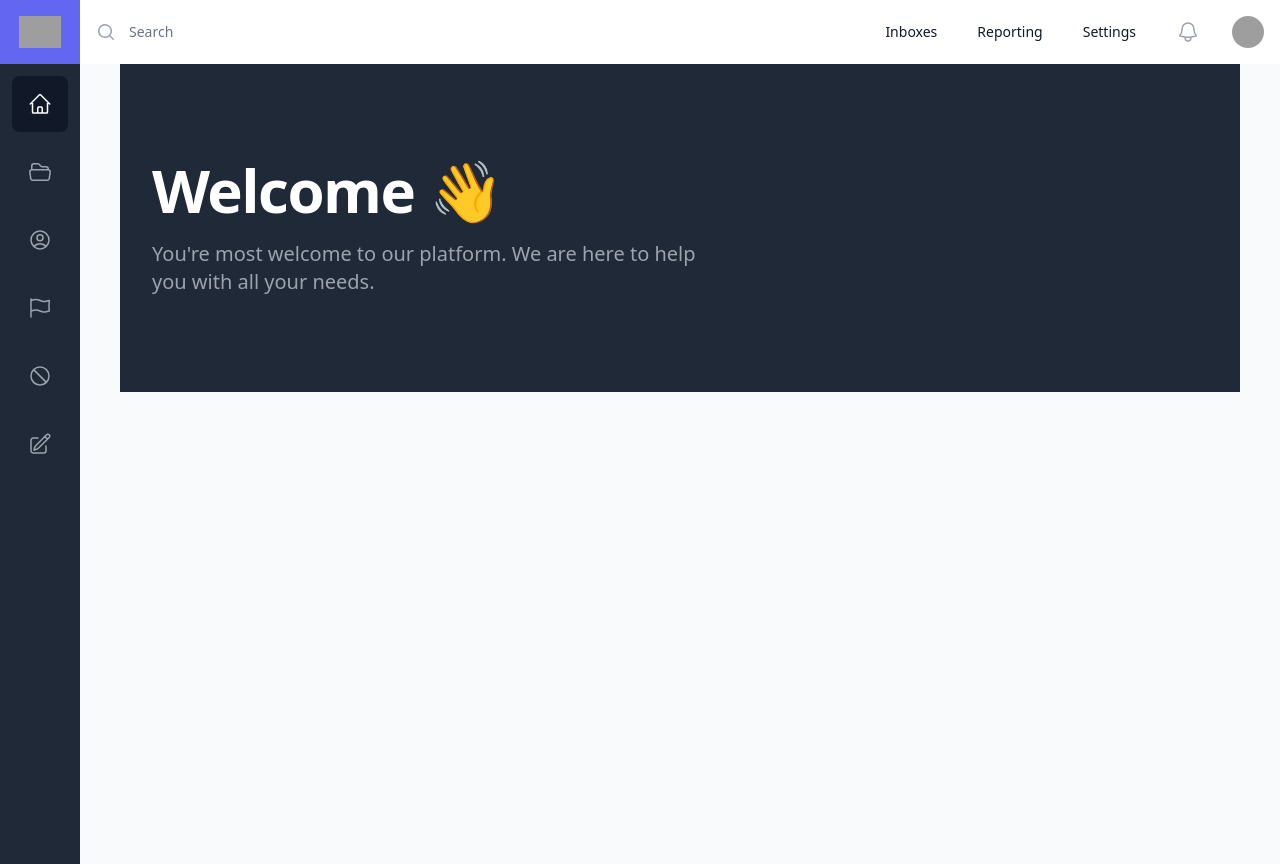
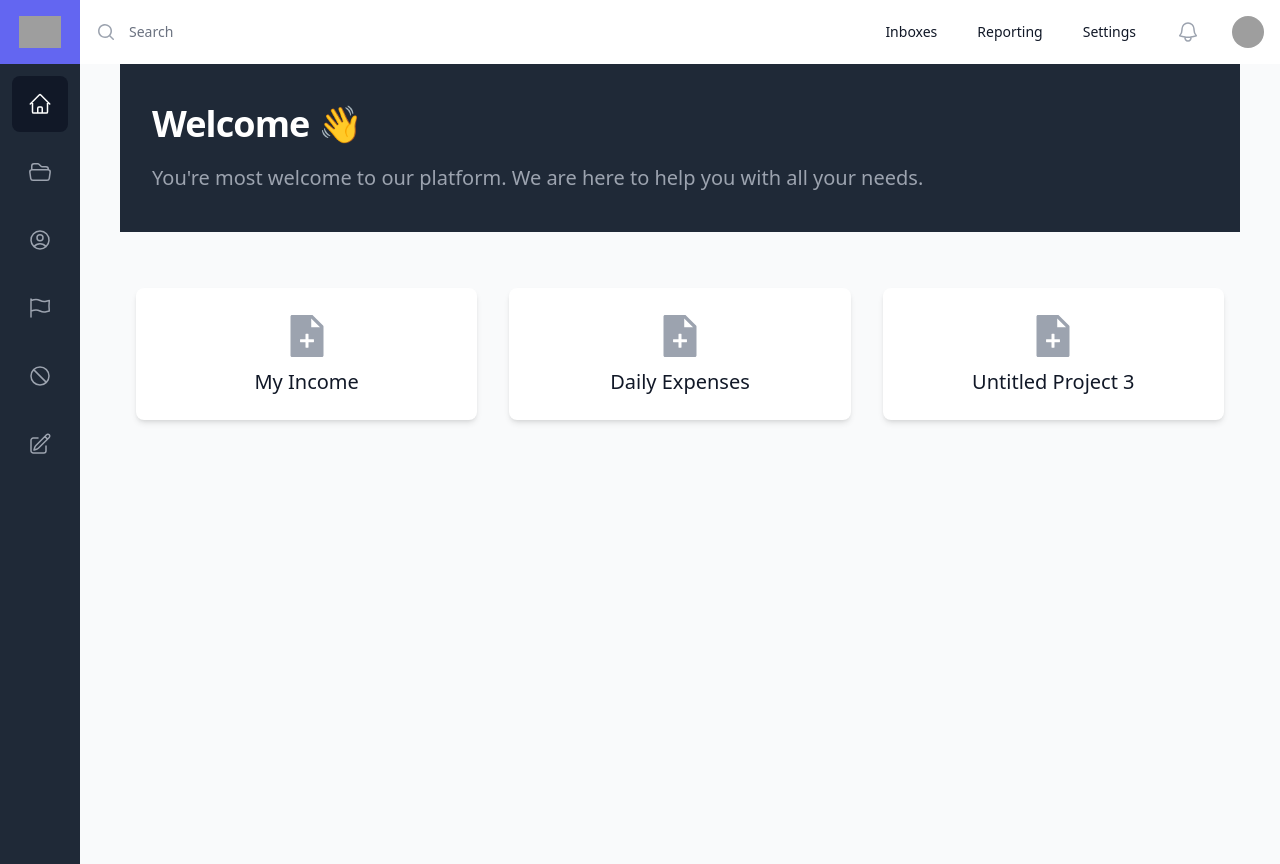
Before and after one commit to Amit-Ramrakhyani/Personal-Finance-Monitoring-System, a React (Vite) app: page / in a window 1280 px wide. Built offline with nearby package versions, Linux system fonts and the light colour scheme; no server answers; sample sign-in values are in the browser's storage; grey boxes are pictures that could not be loaded.

Commit message:
changed topbar

```diff
--- a/package.json
+++ b/package.json
@@ -24,6 +24,7 @@
     "grapesjs-ga": "^1.0.2",
     "grapesjs-plugin-forms": "^2.0.6",
     "grapesjs-tailwind": "^1.0.11",
+    "import": "^0.0.6",
     "react": "^18.2.0",
     "react-dom": "^18.2.0",
     "react-firebase-hooks": "^5.1.1",
--- a/src/pages/Home/Home.jsx
+++ b/src/pages/Home/Home.jsx
@@ -1,98 +1,143 @@
-// import React from "react";
-// import { Fragment, useState } from "react";
-// import { Dialog, Menu, Transition } from "@headlessui/react";
-// import {
-//   ChevronDownIcon,
-//   MagnifyingGlassIcon,
-// } from "@heroicons/react/20/solid";
-// import {
-//   ArchiveBoxIcon,
-//   Bars3Icon,
-//   BellIcon,
-//   FlagIcon,
-//   InboxIcon,
-//   NoSymbolIcon,
-//   PencilSquareIcon,
-//   UserCircleIcon,
-//   XMarkIcon,
-// } from "@heroicons/react/24/outline";
+// import { ChevronDownIcon } from '@heroicons/react/20/solid'
+// import { AiFillFileAdd } from 'react-icons/ai';
 
-// const user = {
-//   name: "Whitney Francis",
-//   email: "whitney.francis@example.com",
-//   imageUrl:
-//     "https://images.unsplash.com/photo-1517365830460-955ce3ccd263?ixlib=rb-1.2.1&ixid=eyJhcHBfaWQiOjEyMDd9&auto=format&fit=facearea&facepad=2&w=256&h=256&q=80",
-// };
-// const navigation = [
-//   {
-//     name: "Inboxes",
-//     href: "#",
-//     children: [
-//       { name: "Technical Support", href: "#" },
-//       { name: "Sales", href: "#" },
-//       { name: "General", href: "#" },
-//     ],
-//   },
-//   { name: "Reporting", href: "#", children: [] },
-//   { name: "Settings", href: "#", children: [] },
-// ];
-// const sidebarNavigation = [
-//   { name: "Open", href: "#", icon: InboxIcon, current: true },
-//   { name: "Archive", href: "#", icon: ArchiveBoxIcon, current: false },
-//   { name: "Customers", href: "#", icon: UserCircleIcon, current: false },
-//   { name: "Flagged", href: "#", icon: FlagIcon, current: false },
-//   { name: "Spam", href: "#", icon: NoSymbolIcon, current: false },
-//   { name: "Drafts", href: "#", icon: PencilSquareIcon, current: false },
-// ];
-// const userNavigation = [
-//   { name: "Your Profile", href: "#" },
-//   { name: "Sign out", href: "#" },
-// ];
+// export default function Example() {
+//   return (
+//     <div>
+//     <div className="bg-gray-800 ml-10 mr-10">
+//       <div className="mx-auto max-w-7xl py-16 px-6 sm:py-24 lg:flex lg:justify-between lg:px-8">
+//         <div className="max-w-xl">
+//           <h2 className="text-4xl font-bold tracking-tight text-white sm:text-5xl lg:text-6xl">Welcome 👋</h2>
+//           <p className="mt-5 text-xl text-gray-400">
+//            You're most welcome to our platform. We are here to help you with all your needs.
+//           </p>
+//         </div>
+//       </div>
+//     </div >
 
-// function classNames(...classes) {
-//   return classes.filter(Boolean).join(" ");
+//     <div className="mt-10 ml-10 mr-10">
+
+
+//       <div className="flex flex-wrap justify-center">
+//         {/* First Row */}
+//         <div className="w-full sm:w-1/3 p-4">
+//           <button
+//             type="button"
+//             className="relative block w-full rounded-lg border-2 border-gray-300 p-12 text-center hover:border-gray-400 focus:outline-none focus:ring-2 focus:ring-indigo-500 focus:ring-offset-2"
+//           >
+//             <AiFillFileAdd className="mx-auto h-12 w-12 text-gray-400" />
+//             <span className="mt-2 block text-xl font-medium text-gray-900">Untitled Project 1</span>
+//           </button>
+//         </div>
+
+//         <div className="w-full sm:w-1/3 p-4">
+//           <button
+//             type="button"
+//             className="relative block w-full rounded-lg border-2 border-gray-300 p-12 text-center hover:border-gray-400 focus:outline-none focus:ring-2 focus:ring-indigo-500 focus:ring-offset-2"
+//           >
+//             <AiFillFileAdd className="mx-auto h-12 w-12 text-gray-400" />
+//             <span className="mt-2 block text-xl font-medium text-gray-900">Untitled Project 2</span>
+//           </button>
+//         </div>
+
+//         <div className="w-full sm:w-1/3 p-4">
+//           <button
+//             type="button"
+//             className="relative block w-full rounded-lg border-2  border-gray-300 p-12 text-center hover:border-gray-400 focus:outline-none focus:ring-2 focus:ring-indigo-500 focus:ring-offset-2"
+//           >
+//             <AiFillFileAdd className="mx-auto h-12 w-12 text-gray-400" />
+//             <span className="mt-2 block text-xl font-medium text-gray-900">Untitled Project 3</span>
+//           </button>
+//         </div>
+
+//         {/* Second Row */}
+//         <div className="w-full sm:w-1/2 p-4">
+//           <button
+//             type="button"
+//             className="relative block w-full rounded-lg border-2  border-gray-300 p-12 text-center hover:border-gray-400 focus:outline-none focus:ring-2 focus:ring-indigo-500 focus:ring-offset-2"
+//           >
+//             <AiFillFileAdd className="mx-auto h-12 w-12 text-gray-400" />
+//             <span className="mt-2 block text-xl font-medium text-gray-900">Untitled Project 4</span>
+//           </button>
+//         </div>
+
+//         <div className="w-full sm:w-1/2 p-4">
+//           <button
+//             type="button"
+//             className="relative block w-full rounded-lg border-2  border-gray-300 p-12 text-center hover:border-gray-400 focus:outline-none focus:ring-2 focus:ring-indigo-500 focus:ring-offset-2"
+//           >
+//             <AiFillFileAdd className="mx-auto h-12 w-12 text-gray-400" />
+//             <span className="mt-2 block text-xl font-medium text-gray-900">Untitled Project 5</span>
+//           </button>
+//         </div>
+//       </div>
+
+
+//       </div>
+//     </div>
+//   )
 // }
 
-// export default function Example() {
-//   React.useEffect(() => {
-//     document.title = "Dashboard";
-//   })
-//   const [mobileMenuOpen, setMobileMenuOpen] = useState(false);
 
-//   return (
-//     <>
-//       <div className="flex h-full flex-col">
 
-//         {/* Bottom section */}
-//         <div className="flex min-h-0 flex-1 overflow-hidden">
-//           <main className="min-w-0 flex-1 border-t border-gray-200 lg:flex">
-//             <section aria-labelledby="primary-heading" className="flex h-full min-w-0 flex-1 flex-col overflow-y-auto lg:order-last">
-//               {/* Your content */}
-//               <h1  className="sr-only text-black">Dashboard</h1>
-
-//             </section>
-//           </main>
-//         </div>
-//       </div>
-//     </>
-//   );
-// }
 
 import { ChevronDownIcon } from '@heroicons/react/20/solid'
+import { AiFillFileAdd } from 'react-icons/ai';
 
 export default function Example() {
   return (
-    // <div className="max-w-xxl mx-auto px-9">
+    <div>
+      <div className="bg-gray-800 ml-10 mr-10 py-10"> {/* Reduced py-10 */}
+        <div className="mx-auto max-w-7xl px-6  lg:flex lg:justify-between lg:px-8"> {/* Adjusted sm:py-12 */}
+          <div className="max-w-xxl">
+            <h2 className="text-4xl font-bold tracking-tight text-white sm:text-2xl lg:text-4xl">Welcome 👋</h2>
+            <p className="mt-5 text-xl text-gray-400">
+              You're most welcome to our platform. We are here to help you with all your needs.
+            </p>
+          </div>
+        </div>
+    </div>
 
-    <div className="bg-gray-800 ml-10 mr-10">
-      <div className="mx-auto max-w-7xl py-16 px-6 sm:py-24 lg:flex lg:justify-between lg:px-8">
-        <div className="max-w-xl">
-          <h2 className="text-4xl font-bold tracking-tight text-white sm:text-5xl lg:text-6xl">Welcome 👋</h2>
-          <p className="mt-5 text-xl text-gray-400">
-           You're most welcome to our platform. We are here to help you with all your needs.
-          </p>
+
+      <div className="mt-10 ml-10 mr-10">
+        <div className="flex flex-wrap justify-center">
+          <div className="w-full sm:w-1/3 p-4">
+            <div className="bg-white rounded-lg shadow-md p-6">
+              <button
+                type="button"
+                className="relative block w-full text-center focus:outline-none"
+              >
+                <AiFillFileAdd className="mx-auto h-12 w-12 text-gray-400" />
+                <span className="mt-2 block text-xl font-medium text-gray-900">My Income</span>
+              </button>
+            </div>
+          </div>
+
+          <div className="w-full sm:w-1/3 p-4">
+            <div className="bg-white rounded-lg shadow-md p-6">
+              <button
+                type="button"
+                className="relative block w-full text-center focus:outline-none"
+              >
+                <AiFillFileAdd className="mx-auto h-12 w-12 text-gray-400" />
+                <span className="mt-2 block text-xl font-medium text-gray-900">Daily Expenses</span>
+              </button>
+            </div>
+          </div>
+
+          <div className="w-full sm:w-1/3 p-4">
+            <div className="bg-white rounded-lg shadow-md p-6">
+              <button
+                type="button"
+                className="relative block w-full text-center focus:outline-none"
+              >
+                <AiFillFileAdd className="mx-auto h-12 w-12 text-gray-400" />
+                <span className="mt-2 block text-xl font-medium text-gray-900">Untitled Project 3</span>
+              </button>
+            </div>
+          </div>
+
         </div>
-       {/* </div> */}
       </div>
     </div>
   )
```
Also changed, not shown: 1 other file (tests, documents, lock files or other folders).
